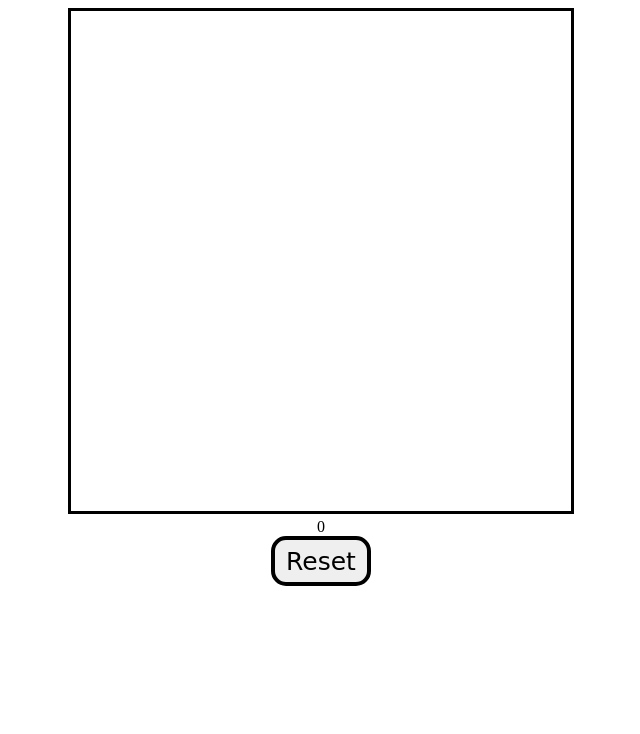
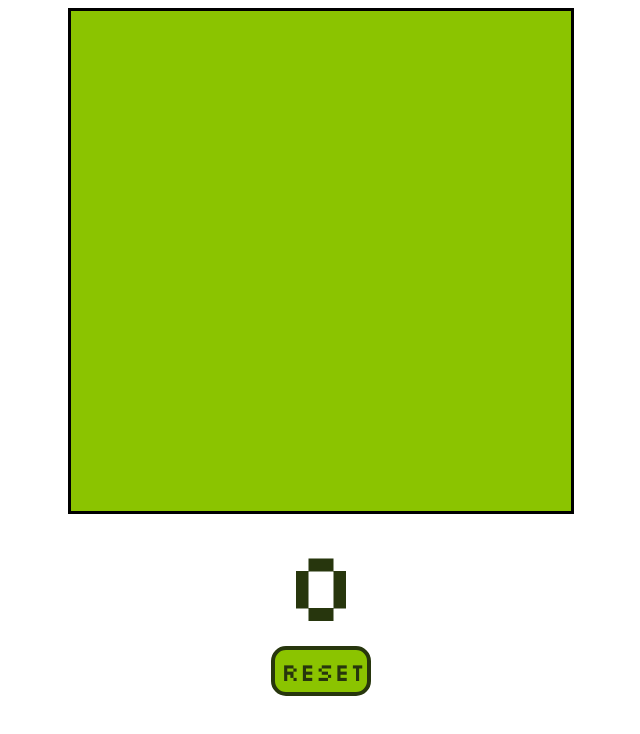
Before and after one commit to dean-tunbridge/snake-game, a plain HTML site: page index.html in a window 1280 px wide. Shown: the whole page, without its empty margins (319-959 px from the left). Drawn offline with Linux system fonts and the light colour scheme.

Commit message:
create game variables

```diff
--- a/index.html
+++ b/index.html
@@ -6,6 +6,11 @@
     <meta name="viewport" content="width=device-width, initial-scale=1.0" />
     <title>Document</title>
     <link rel="stylesheet" href="style.css" />
+    <link rel="preconnect" href="https://fonts.googleapis.com" />
+    <link rel="preconnect" href="https://fonts.gstatic.com" crossorigin />
+    <link
+      href="https://fonts.googleapis.com/css2?family=Silkscreen&display=swap"
+      rel="stylesheet" />
   </head>
   <body>
     <div id="gameContainer">
--- a/index.js
+++ b/index.js
@@ -0,0 +1,53 @@
+// -- GAME SETUP -- //
+// -- variables -- //
+const gameBoard = document.querySelector('#gameBoard')
+const context = gameBoard.getContext('2d') // sets context to 2d
+const scoreText = document.querySelector('#scoreText')
+const resetButton = document.querySelector('#resetButton')
+const gameWidth = gameBoard.width // attributes assigned inline within canvas in HTML
+const gameHeight = gameBoard.height // attributes assigned inline within canvas in HTML
+const snakeColor = '#27360d'
+const snakeBorder = 'black'
+const foodColor = '#27360d'
+const unitSize = 25 // in pixels
+let running = false //checks if game is running. default is false
+let xVelocity = unitSize // x velocity is how far we move n the x axis every single game tick
+let yVelocity = 0 // y velocity is how far we move n the y axis every single game tick
+let foodX // Will be randomly assigned later.
+let foodY // Will be randomly assigned later.
+let score = 0
+
+// -- CREATING THE SNAKE -- //
+// snake is an array of objects. The snake starts off with 5 body parts.
+// the snake will start in the top left corner. All body parts on the Y axis are the same to start.
+
+let snake = [
+  { x: unitSize * 4, y: 0 },
+  { x: unitSize * 3, y: 0 },
+  { x: unitSize * 2, y: 0 },
+  { x: unitSize, y: 0 },
+  { x: 0, y: 0 },
+]
+
+// -- EVENT LISTENERS FOR GAME -- //
+// add event listener for key press, that calls the changeDirection function
+// add event listener for a click o  the reset button that will invoke the resetGame function
+// invoke gameStart
+window.addEventListener('keydown', changeDirection)
+resetButton.addEventListener('click', resetGame)
+
+gameStart()
+
+// -- GAME FUNCTIONS -- //
+
+function gameStart() {}
+function nextTick() {}
+function clearBoard() {}
+function createFood() {}
+function drawFood() {}
+function moveSnake() {}
+function drawSnake() {}
+function changeDirection() {}
+function checkGameOver() {}
+function displayGameOver() {}
+function resetGame() {}
--- a/style.css
+++ b/style.css
@@ -1,19 +1,29 @@
+/*
+NOKIA 3310 COLOUR PALETTE
+BACKGROUND SCREEN: #8BC400
+SNAKE/ LETTERING: #27360D
+*/
+
 #gameContainer {
   text-align: center;
 }
 
 #gameBoard {
   border: 3px solid;
+  background-color: #8bc400;
 }
 
-#score {
-  font-family: 'permanent Marker', cursive;
+#scoreText {
+  font-family: 'Silkscreen', sans-serif;
   font-size: 100px;
+  color: #27360d;
 }
 
 #resetButton {
-  font-family: 'permanent Marker', cursive;
+  font-family: 'Silkscreen', sans-serif;
   font-size: 25px;
+  color: #27360d;
+  background-color: #8bc400;
   width: 100px;
   height: 50px;
   border: 4px solid;
```
